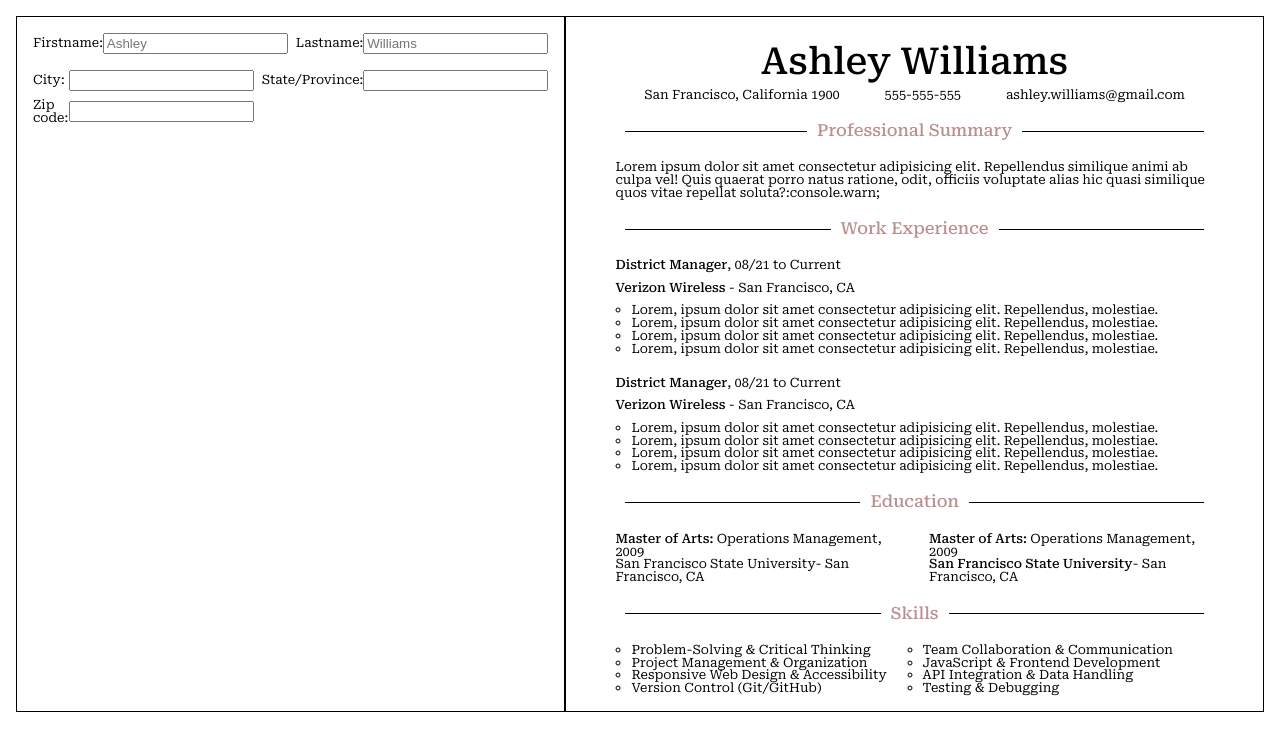
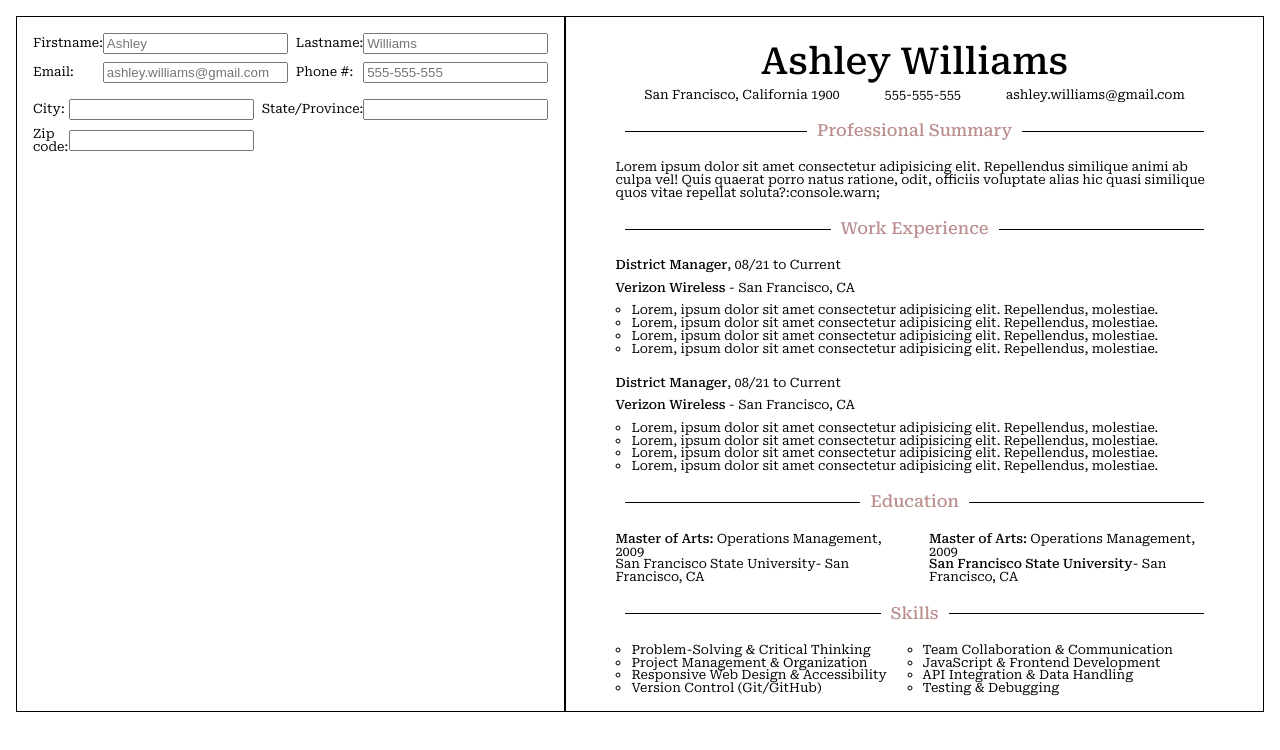
Before and after one commit to slivermarkr/cv-builder, a React (Vite) app: page / in a window 1280 px wide. Shown: the top 750 px of the page. Built offline with nearby package versions, Linux system fonts and the light colour scheme; a web font is replaced by a local one.

Commit message:
contacts updating alright

```diff
--- a/src/components/App.jsx
+++ b/src/components/App.jsx
@@ -5,10 +5,10 @@ import Education from "./education/Education";
 import Skills from "./skills/Skill";
 import { useState } from "react";
 
-function Resume({ firstName, lastName }) {
+function Resume({ contactInfo }) {
   return (
     <div className="cv">
-      <Contact firstName={firstName} lastName={lastName} />
+      <Contact contact={contactInfo} />
       <ProfessionalSummary />
       <WorkExperience />
       <Education />
@@ -17,7 +17,7 @@ function Resume({ firstName, lastName }) {
   );
 }
 
-function ContactForm({ handleFirstNameChange, handleLastNameChange }) {
+function ContactForm({ onChange }) {
   return (
     <form className="contactForm">
       <div className="fullNameInp">
@@ -25,59 +25,89 @@ function ContactForm({ handleFirstNameChange, handleLastNameChange }) {
           <label htmlFor="firstName">Firstname:</label>
 
           <input
-            onChange={handleFirstNameChange}
+            onChange={onChange}
             type="text"
             id="firstName"
             placeholder="Ashley"
+            name="firstName"
           />
         </p>
         <p>
           <label htmlFor="lastName">Lastname:</label>
 
           <input
-            onChange={handleLastNameChange}
+            onChange={onChange}
             type="text"
             id="lastName"
             placeholder="Williams"
+            name="lastName"
+          />
+        </p>
+        <p>
+          <label htmlFor="email">Email:</label>
+
+          <input
+            onChange={onChange}
+            type="email"
+            id="email"
+            placeholder="ashley.williams@gmail.com"
+            name="email"
+          />
+        </p>
+        <p>
+          <label htmlFor="email">Phone #:</label>
+
+          <input
+            onChange={onChange}
+            type="tel"
+            id="phone"
+            placeholder="555-555-555"
+            name="phone"
           />
         </p>
       </div>
       <div className="addressInp">
         <p>
           <label htmlFor="city">City:</label>
-          <input type="text" id="city" />
+          <input type="text" id="city" name="city" onChange={onChange} />
         </p>
         <p>
           <label htmlFor="state">State/Province:</label>
 
-          <input type="text" id="state" />
+          <input type="text" id="state" name="state" onChange={onChange} />
         </p>
         <p>
           <label htmlFor="zipCode">Zip code:</label>
 
-          <input type="text" id="zipCode" />
+          <input type="text" id="zipCode" name="zipCode" onChange={onChange} />
         </p>
       </div>
     </form>
   );
 }
 export default function App() {
-  const [fname, setFirstname] = useState("Ashley");
-  const [lname, setLastname] = useState("Williams");
+  const [contact, setContact] = useState({
+    firstName: "Ashley",
+    lastName: "Williams",
+    zipCode: "1900",
+    city: "San Francisco",
+    state: "California",
+    email: "ashley.williams@gmail.com",
+    phone: "555-555-555",
+  });
 
-  function handleFirstNameChange(e) {
-    setFirstname(e.target.value);
-  }
-  function handleLastNameChange(e) {
-    setLastname(e.target.value);
+  function onContactInputChange(e) {
+    const target = e.target;
+    const key = target.name;
+    setContact({
+      ...contact,
+      [key]: target.value,
+    });
   }
   return (
     <>
-      <ContactForm
-        handleFirstNameChange={handleFirstNameChange}
-        handleLastNameChange={handleLastNameChange}
-      />
-      <Resume lastName={lname} firstName={fname} />
+      <ContactForm onChange={onContactInputChange} />
+      <Resume contactInfo={contact} />
     </>
   );
 }
--- a/src/components/contact/Contact.jsx
+++ b/src/components/contact/Contact.jsx
@@ -1,15 +1,17 @@
 import "./contact.css";
-export default function Contact({ firstName, lastName }) {
+export default function Contact({ contact }) {
   return (
     <div className="container">
       <section className="contacts">
         <p className="contact-name gap-1">
-          {firstName} {lastName}
+          {contact.firstName} {contact.lastName}
         </p>
         <div className="contact-info row">
-          <p className="address">San Francisco, California 1900</p>
-          <p className="phone">555-555-555</p>
-          <p className="email">ashley.williams@gmail.com</p>
+          <p className="address">
+            {contact.city}, {contact.state} {contact.zipCode}
+          </p>
+          <p className="phone">{contact.phone}</p>
+          <p className="email">{contact.email}</p>
         </div>
       </section>
     </div>
```
